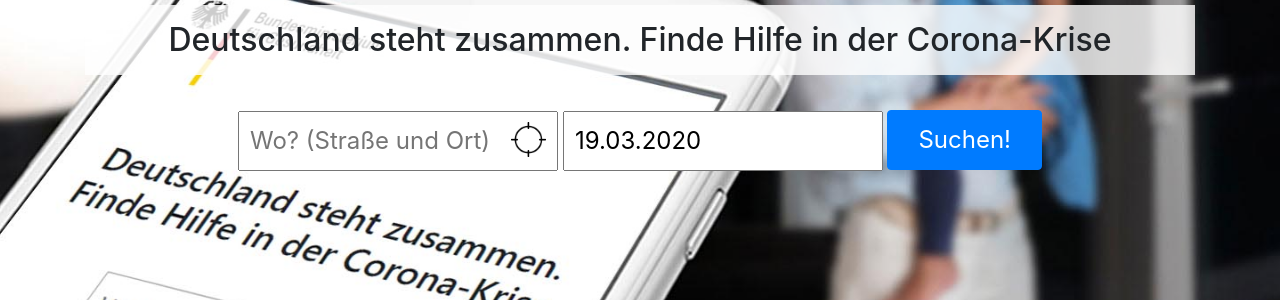
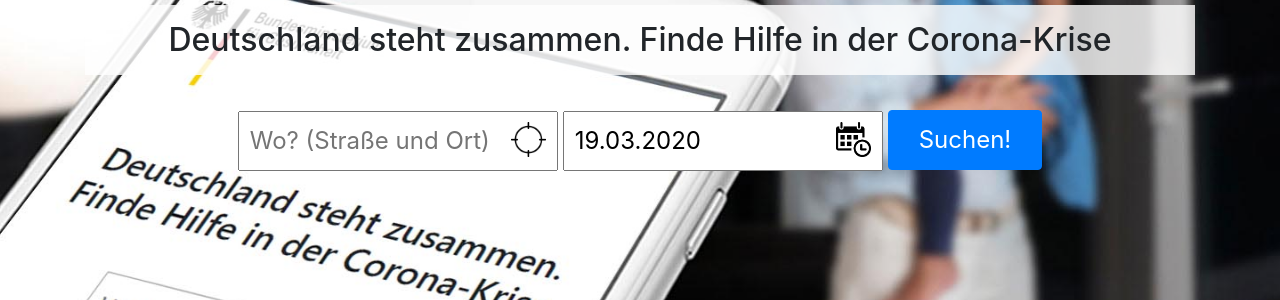
Before and after one commit to jlauinger/deutschland-zusammen, a Django app: page / in a window 1280 px wide. Shown: the part 271-571 px from the top of the page. Run offline with Django 3.2, Linux system fonts and the light colour scheme; some libraries are stand-ins or nearby versions.

Commit message:
add today button to search field

```diff
--- a/corona/offers/static/offers/styles.css
+++ b/corona/offers/static/offers/styles.css
@@ -89,6 +89,20 @@ body.bg-image {
 }
 .search-form #id_when {
     width: 320px;
+}
+.search-form #today {
+    margin-left: -64px;
+    margin-top: 15px;
+    vertical-align: middle;
+    height: 60px;
+    width: 60px;
+    border: 0;
+    display: inline-block;
+    padding: 0;
+}
+.search-form #today img {
+    width: 35px;
+    height: 35px;
 }
 .search-form #id_where {
     width: 320px;
--- a/corona/offers/templates/offers/home.html
+++ b/corona/offers/templates/offers/home.html
@@ -14,14 +14,17 @@
                     {% csrf_token %}
 
                     {{ form.where }}
-                    <a href="#" id="locate" class="">
+                    <a href="#" id="locate">
                         <img src="{% static 'offers/images/crosshair.png' %}" alt="Versuche mich zu orten"
-                            title="Versuche mich zu orten" />
+                             title="Versuche mich zu orten" />
                     </a>
 
                     <div class="hidden-sm-up padding-top-1"></div>
 
                     {{ form.when }}
+                    <a href="#" id="today">
+                        <img src="{% static 'offers/images/today-icon.png' %}" alt="Heute" title="Heute" />
+                    </a>
 
                     <div class="hidden-sm-up padding-top-1"></div>
                     <input type="submit" value="Suchen!" class="btn btn-primary">
@@ -68,6 +71,14 @@
                 }
             };
             prefetchNext(1);
+
+            // set date to today button
+            $('#today').click(function () {
+                var date = new Date();
+                whenField.val((""+date.getDate()).padStart(2, "0") + "." + (""+(date.getMonth()+1)).padStart(2, "0") +
+                    "." + date.getFullYear());
+                return false;
+            });
 
             // geolocation for where field
             $('#locate').click(function() {
```
Also changed, not shown: corona/offers/static/offers/images/today-icon.png (added).
